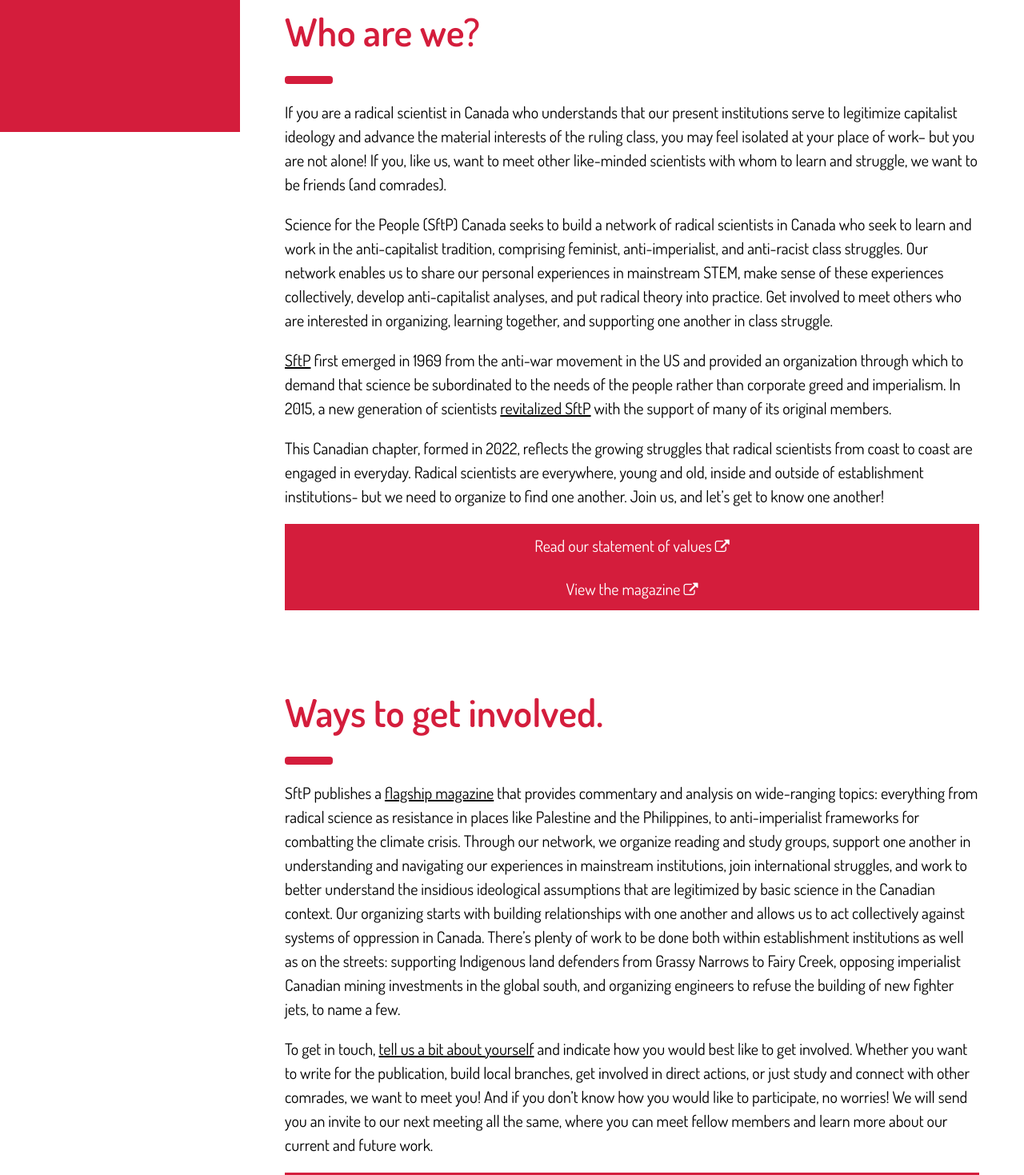
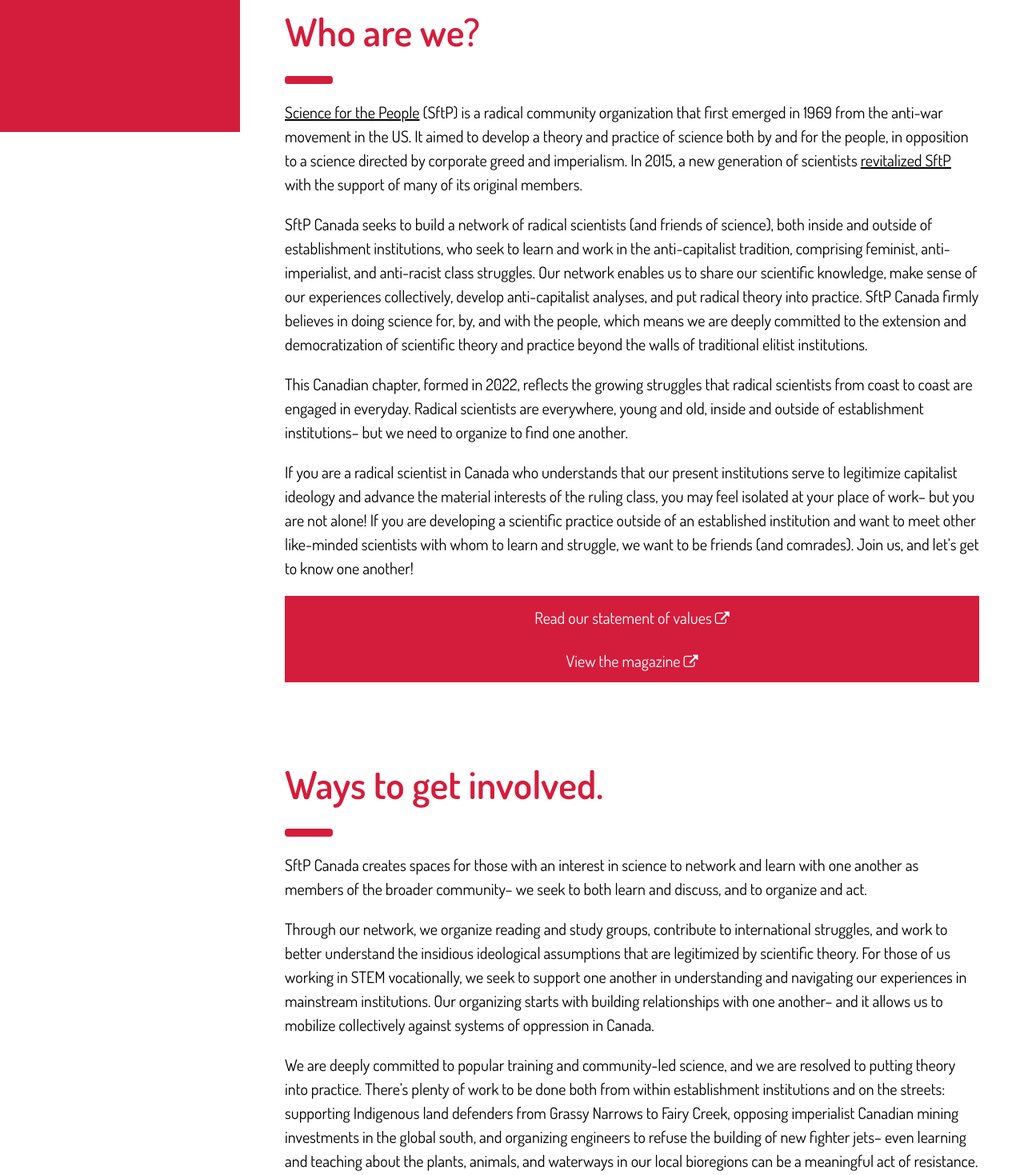
Before and after one commit to sftp-canada/sftp-canada.github.io, a plain HTML site: page index.html in a window 1280 px wide. Shown: the part 635-2104 px from the top of the page at 80% size. Drawn offline with Linux system fonts and the light colour scheme.

Commit message:
web text edits

```diff
--- a/index.html
+++ b/index.html
@@ -56,13 +56,13 @@
 
  <h1 class="w3-xxxlarge w3-text-red"><b>Who are we?</b></h1>
     <hr style="width:50px;border:5px solid #d41d3c" class="w3-round">
-    <p>If you are a radical scientist in Canada who understands that our present institutions serve to legitimize capitalist ideology and advance the material interests of the ruling class, you may feel isolated at your place of work– but you are not alone! If you, like us, want to meet other like-minded scientists with whom to learn and struggle, we want to be friends (and comrades). </p>
+    <p><a href="https://scienceforthepeople.org/" target="blank">Science for the People</a> (SftP) is a radical community organization that first emerged in 1969 from the anti-war movement in the US. It aimed to develop a theory and practice of science both by and for the people, in opposition to a science directed by corporate greed and imperialism. In 2015, a new generation of scientists <a href = "https://www.youtube.com/watch?v=BOxn_cXfNsM" target="blank">revitalized SftP</a> with the support of many of its original members. </p>
 
-    <p>Science for the People (SftP) Canada seeks to build a network of radical scientists in Canada who seek to learn and work in the anti-capitalist tradition, comprising feminist, anti-imperialist, and anti-racist class struggles. Our network enables us to share our personal experiences in mainstream STEM, make sense of these experiences collectively, develop anti-capitalist analyses, and put radical theory into practice. Get involved to meet others who are interested in organizing, learning together, and supporting one another in class struggle.</p>
+    <p>SftP Canada seeks to build a network of radical scientists (and friends of science), both inside and outside of establishment institutions, who seek to learn and work in the anti-capitalist tradition, comprising feminist, anti-imperialist, and anti-racist class struggles. Our network enables us to share our scientific knowledge, make sense of our experiences collectively, develop anti-capitalist analyses, and put radical theory into practice. SftP Canada firmly believes in doing science for, by, and with the people, which means we are deeply committed to the extension and democratization of scientific theory and practice beyond the walls of traditional elitist institutions.</p>
 
-     <p><a href="https://scienceforthepeople.org/" target="blank">SftP</a> first emerged in 1969 from the anti-war movement in the US and provided an organization through which to demand that science be subordinated to the needs of the people rather than corporate greed and imperialism. In 2015, a new generation of scientists <a href="https://www.youtube.com/watch?v=BOxn_cXfNsM" target="blank">revitalized SftP</a> with the support of many of its original members.</p>
+     <p>This Canadian chapter, formed in 2022, reflects the growing struggles that radical scientists from coast to coast are engaged in everyday. Radical scientists are everywhere, young and old, inside and outside of establishment institutions– but we need to organize to find one another.</p>
 
-    <p>This Canadian chapter, formed in 2022, reflects the growing struggles that radical scientists from coast to coast are engaged in everyday. Radical scientists are everywhere, young and old, inside and outside of establishment institutions- but we need to organize to find one another. Join us, and let’s get to know one another!</p>
+    <p>If you are a radical scientist in Canada who understands that our present institutions serve to legitimize capitalist ideology and advance the material interests of the ruling class, you may feel isolated at your place of work– but you are not alone! If you are developing a scientific practice outside of an established institution and want to meet other like-minded scientists with whom to learn and struggle, we want to be friends (and comrades). Join us, and let’s get to know one another!</p>
     <a href="docs/sftp_canada_values.pdf" target="blank" style="text-decoration:none"><button type="submit" class="w3-button w3-block w3-padding-large w3-red ">Read our statement of values <i class="fa fa-external-link" style="font-size:18px"></i></button></a>
     <a href="https://magazine.scienceforthepeople.org/" target="blank" style="text-decoration:none"><button type="submit" class="w3-button w3-block w3-padding-large w3-red">View the magazine <i class="fa fa-external-link" style="font-size:18px"></i> </button></a>
 </div>
@@ -71,10 +71,13 @@
 
   <h1 class="w3-xxxlarge w3-text-red"><b>Ways to get involved.</b></h1>
     <hr style="width:50px;border:5px solid #d41d3c" class="w3-round">
-    <p>SftP publishes a <a href="https://magazine.scienceforthepeople.org/" target="blank">flagship magazine</a> that provides commentary and analysis on wide-ranging topics: everything from radical science as resistance in places like Palestine and the Philippines, to anti-imperialist frameworks for combatting the climate crisis.
+    <p>SftP Canada creates spaces for those with an interest in science to network and learn with one another as members of the broader community– we seek to both learn and discuss, and to organize and act. </p>
 
-    Through our network, we organize reading and study groups, support one another in understanding and navigating our experiences in mainstream institutions, join international struggles, and work to better understand the insidious ideological assumptions that are legitimized by basic science in the Canadian context. Our organizing starts with building relationships with one another and allows us to act collectively against systems of oppression in Canada. There’s plenty of work to be done both within establishment institutions as well as on the streets: supporting Indigenous land defenders from Grassy Narrows to Fairy Creek, opposing imperialist Canadian mining investments in the global south, and organizing engineers to refuse the building of new fighter jets, to name a few.
- </p>
+    <p>Through our network, we organize reading and study groups, contribute to international struggles, and work to better understand the insidious ideological assumptions that are legitimized by scientific theory. For those of us working in STEM vocationally, we seek to support one another in understanding and navigating our experiences in mainstream institutions. Our organizing starts with building relationships with one another– and it allows us to mobilize collectively against systems of oppression in Canada.</p>
+
+    <p>We are deeply committed to popular training and community-led science, and we are resolved to putting theory into practice. There’s plenty of work to be done both from within establishment institutions and on the streets: supporting Indigenous land defenders from Grassy Narrows to Fairy Creek, opposing imperialist Canadian mining investments in the global south, and organizing engineers to refuse the building of new fighter jets– even learning and teaching about the plants, animals, and waterways in our local bioregions can be a meaningful act of resistance. </p>
+
+    <p>The international SftP organization publishes a <a href="https://magazine.scienceforthepeople.org/" target="_blank">flagship magazine</a> that provides commentary and analysis on wide-ranging topics: everything from radical science as resistance in places like Palestine and the Philippines, to anti-imperialist frameworks for combatting the climate crisis. As a chapter of this international organization, we aim to contribute a Canadian perspective to the magazine and to put theory into practice in the Canadian context.</p>
 
     <p>To get in touch, <a href="https://docs.google.com/forms/d/1S0_3AswnbVYfihhgeDwaV7y312X5P9pxi1h8rRe0T94/viewform?edit_requested=true" target="blank">tell us a bit about yourself</a> and indicate how you would best like to get involved. Whether you want to write for the publication, build local branches, get involved in direct actions, or just study and connect with other comrades, we want to meet you! And if you don’t know how you would like to participate, no worries! We will send you an invite to our next meeting all the same, where you can meet fellow members and learn more about our current and future work.</p>
 
```
Also changed, not shown: 1 other file.
